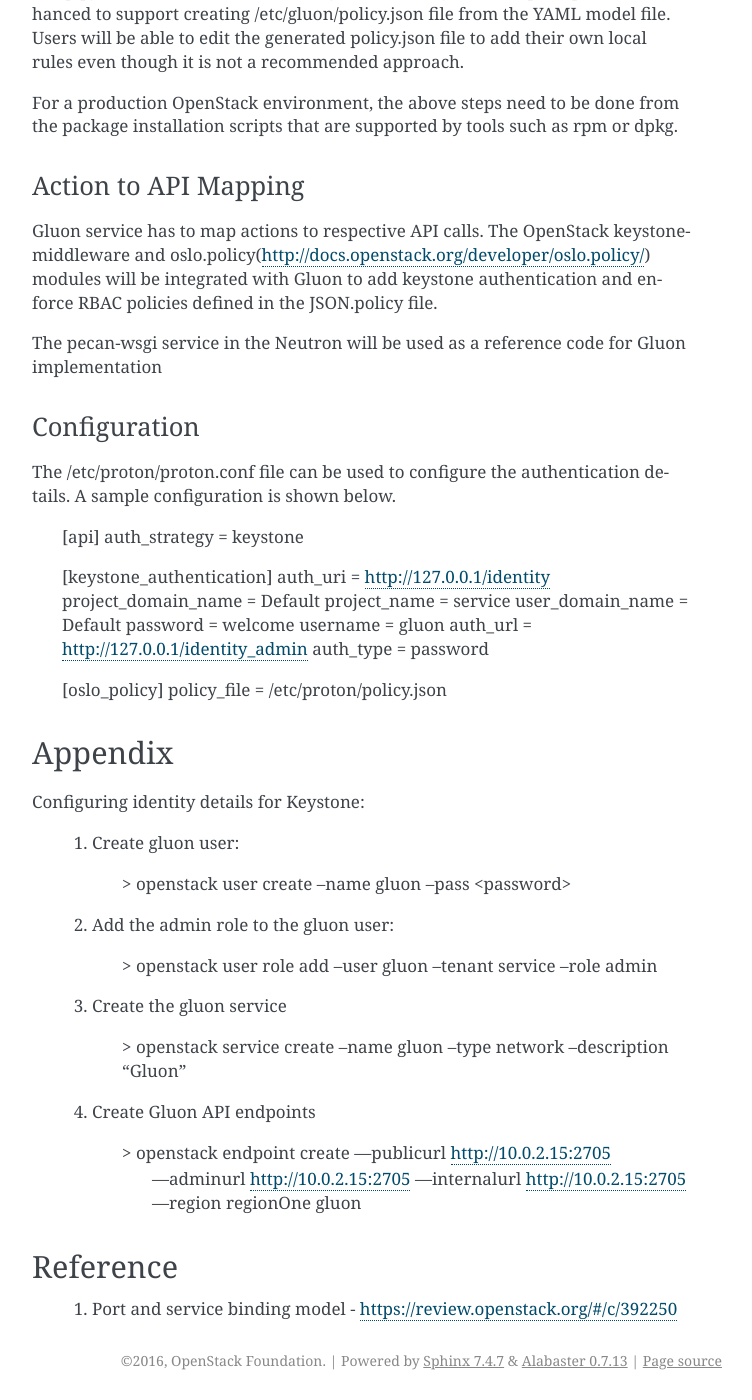
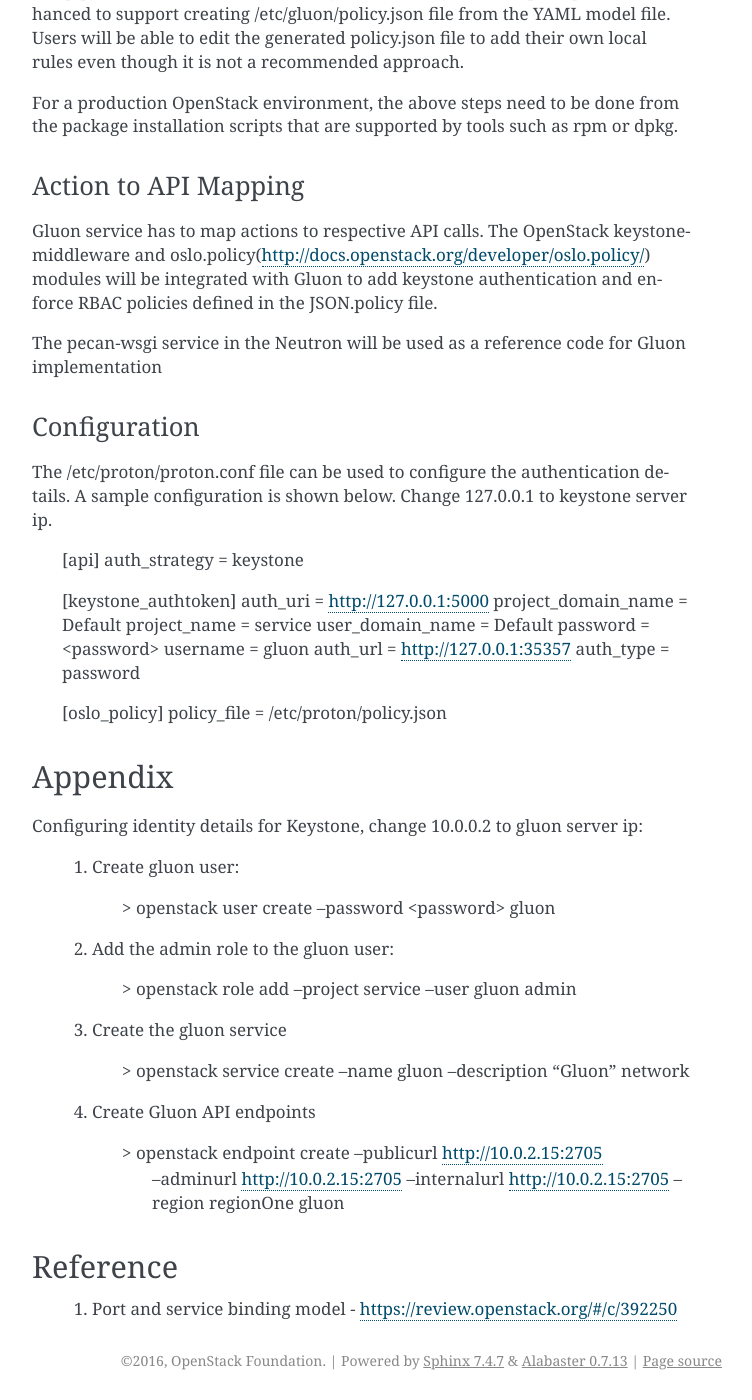
Before and after one commit to openstack-archive/gluon, a Sphinx documentation site: the page built from doc/source/devref/gluon-auth.rst, in a window 1280 px wide and 1400 px high, scrolled down 3660 px. Shown: the whole window, without its empty margins (388-1140 px from the left). Built offline with Sphinx 7.4.7, drawn with Linux system fonts in a browser that asks for light colours; pages that are not in the unit, such as notebooks, are missing from menus.

Commit message:
Fix incorrect commands adding Gluon service to Keystone
The commands in appendix of gluon-auth.rst are not right and
cause errors when running in terminal. The changes reference
ocata doc:
https://docs.openstack.org/ocata/install-guide-obs/neutron-controller-install.html

Change-Id: If7a703add8d378dc9184f50dcc6dea56e69b3876
Closes-Bug: #1698245

```diff
--- a/doc/source/devref/gluon-auth.rst
+++ b/doc/source/devref/gluon-auth.rst
@@ -187,19 +187,19 @@
 Configuration
 ~~~~~~~~~~~~~
 The /etc/proton/proton.conf file can be used to configure the authentication details. A sample
-configuration is shown below.
+configuration is shown below. Change 127.0.0.1 to keystone server ip.
 
 	[api]
 	auth_strategy = keystone
 
-	[keystone_authentication]
-	auth_uri = http://127.0.0.1/identity
+	[keystone_authtoken]
+	auth_uri = http://127.0.0.1:5000
 	project_domain_name = Default
 	project_name = service
 	user_domain_name = Default
-	password = welcome
+	password = <password>
 	username = gluon
-	auth_url = http://127.0.0.1/identity_admin
+	auth_url = http://127.0.0.1:35357
 	auth_type = password
 
 	[oslo_policy]
@@ -207,25 +207,25 @@
 
 Appendix
 --------
-Configuring identity details for Keystone:
+Configuring identity details for Keystone, change 10.0.0.2 to gluon server ip:
 
     1. Create gluon user:
 
-        > openstack user create --name gluon --pass <password>
+        > openstack user create --password <password> gluon
 
     2. Add the admin role to the gluon user:
 
-        > openstack user role add --user gluon --tenant service --role admin
+        > openstack role add --project service --user gluon admin
 
     3. Create the gluon service
 
-        > openstack service create --name gluon --type network --description "Gluon"
+        > openstack service create --name gluon --description "Gluon" network
 
     4. Create Gluon API endpoints
 
-        > openstack endpoint create —publicurl http://10.0.2.15:2705  \
-            —adminurl http://10.0.2.15:2705 —internalurl http://10.0.2.15:2705 \
-            —region regionOne gluon
+        > openstack endpoint create --publicurl http://10.0.2.15:2705  \
+            --adminurl http://10.0.2.15:2705 --internalurl http://10.0.2.15:2705 \
+            --region regionOne gluon
 
 Reference
 ---------
```
